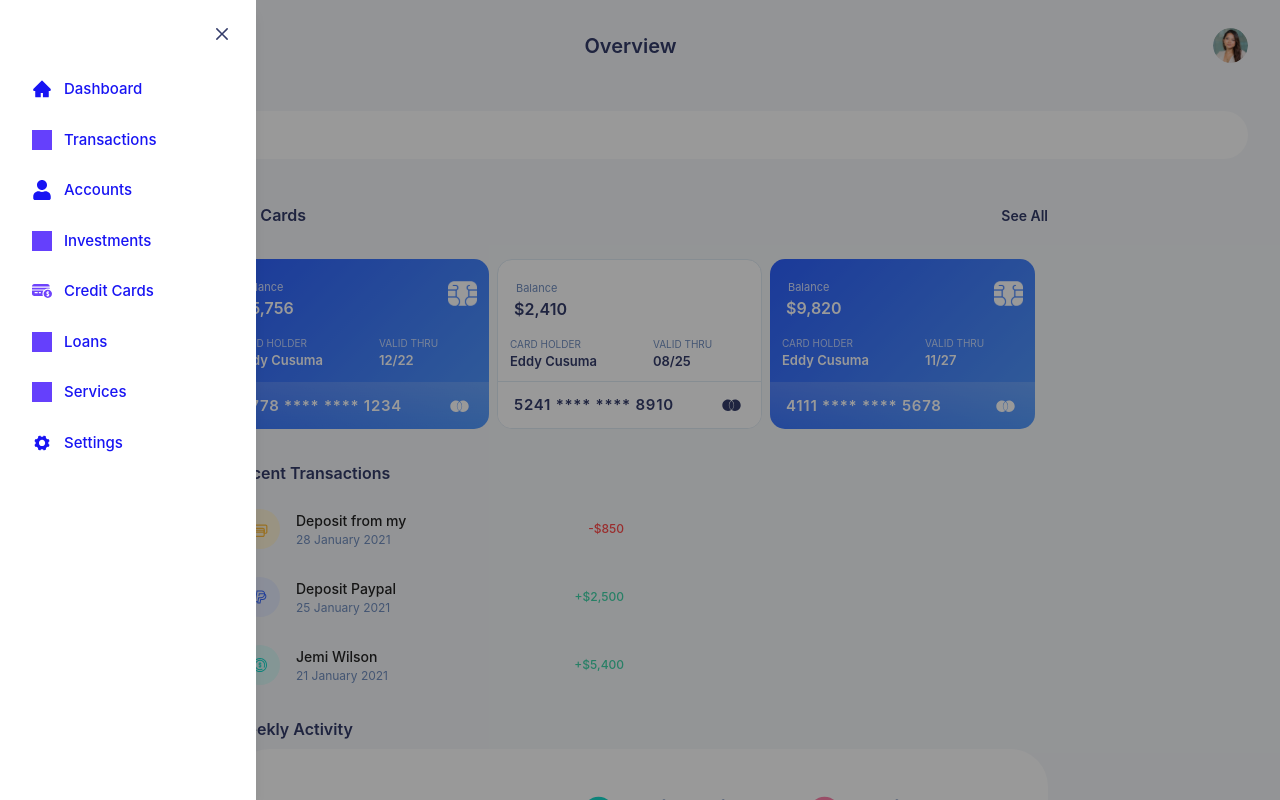
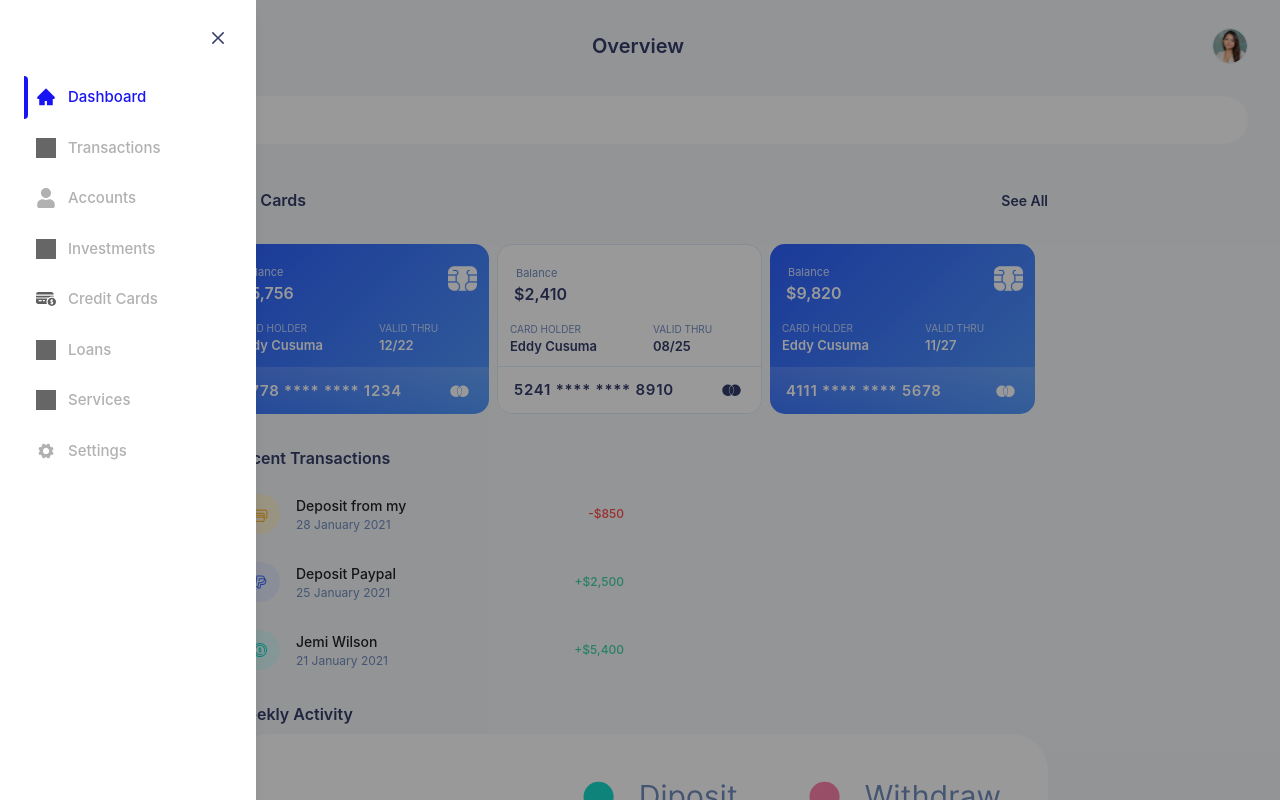
Before and after one commit to idowu113910/Fintech-Dashboard, a React (Vite) app: page / in a window 1280 px wide. Both pictures are taken after a click on the button 40 px from the left and 45 px from the top of the page. Shown: the top 800 px of the page. Built offline with nearby package versions, Linux system fonts and the light colour scheme; grey boxes are pictures that could not be loaded.

Commit message:
fixed dashboardlayout

```diff
--- a/src/pages/DashboardLayout.tsx
+++ b/src/pages/DashboardLayout.tsx
@@ -78,21 +78,23 @@ const menuItems: MenuItem[] = [
   },
 ];
 
-// SVG CSS filter tuned to tint images to #1814F3 for all states
-const BRAND_IMAGE_FILTER =
+// SVG filter tuned for active state (#1814F3)
+const ACTIVE_IMAGE_FILTER =
   "invert(13%) sepia(94%) saturate(7191%) hue-rotate(244deg) brightness(96%) contrast(106%)";
+
+// SVG filter tuned for unclicked/inactive state (#B1B1B1)
+const INACTIVE_IMAGE_FILTER =
+  "invert(78%) sepia(0%) saturate(0%) hue-rotate(180deg) brightness(88%) contrast(85%)";
 
 const DashboardLayout = () => {
   const [isMenuOpen, setIsMenuOpen] = useState(false);
   const [isVisible, setIsVisible] = useState(false);
   const location = useLocation();
 
-  // Shared state for the navbar profile picture
   const [navbarProfilePic, setNavbarProfilePic] = useState<string>(() => {
     return localStorage.getItem("user_profile_picture") || girl;
   });
 
-  // Event listener to reactively update the avatar when user saves in Settings
   useEffect(() => {
     const handleUpdate = () => {
       const updatedPic = localStorage.getItem("user_profile_picture");
@@ -137,35 +139,35 @@ const DashboardLayout = () => {
             type="button"
             onClick={() => setIsMenuOpen(true)}
             aria-label="Open menu"
+            className="p-1 hover:bg-gray-100 rounded-lg transition"
           >
-            <RxHamburgerMenu className="mt-1" />
+            <RxHamburgerMenu className="mt-1 text-2xl text-[#343C6A]" />
           </button>
 
           <h1 className="text-[20px] text-[#343C6A] font-semibold">
             {pageTitle}
           </h1>
 
-          {/* Dynamically updated profile picture */}
           <img
             src={navbarProfilePic}
             alt="User Profile"
-            className="w-8.75 h-8.75 rounded-full object-cover"
+            className="w-9 h-9 rounded-full object-cover border border-gray-200"
           />
         </div>
 
-        <div className="w-full px-4 mt-12">
+        <div className="w-full px-4 mt-8">
           <div className="relative w-full">
             <input
               type="text"
               placeholder="Search for something"
-              className="w-full h-12 rounded-[40px] py-3.5 pl-11 pr-11 outline-none bg-white placeholder:text-[13px] text-[#8BA3CB] font-normal"
+              className="w-full h-12 rounded-[40px] py-3.5 pl-11 pr-11 outline-none bg-white placeholder:text-[13px] text-[#8BA3CB] font-normal border border-transparent focus:border-[#1814F3] transition"
             />
-            <IoIosSearch className="absolute left-3.5 top-1/2 -translate-y-1/2 text-[#8BA3CB] pointer-events-none" />
+            <IoIosSearch className="absolute left-3.5 top-1/2 -translate-y-1/2 text-[#8BA3CB] text-xl pointer-events-none" />
           </div>
         </div>
       </div>
 
-      {/* Slide-in menu drawer */}
+      {/* Hamburger Menu Drawer */}
       {isMenuOpen && (
         <div className="fixed inset-0 z-50 flex">
           <div
@@ -183,14 +185,17 @@ const DashboardLayout = () => {
             <button
               type="button"
               onClick={handleClose}
-              className="self-end mb-4"
+              className="self-end mb-4 p-1 hover:bg-gray-100 rounded-lg transition"
               aria-label="Close menu"
             >
               <RxCross2 className="text-[#343C6A] text-xl" />
             </button>
 
             {menuItems.map((item) => {
-              const colorClass = "text-[#1814F3]";
+              const isActive = checkIsActive(item.path);
+              const textColorClass = isActive
+                ? "text-[#1814F3]"
+                : "text-[#B1B1B1]";
               const Icon = item.icon;
 
               return (
@@ -198,21 +203,31 @@ const DashboardLayout = () => {
                   key={item.path}
                   to={item.path}
                   onClick={handleClose}
-                  className={`flex items-center gap-3 font-medium text-[15px] py-2.5 px-2 rounded-lg hover:bg-[#F5F7FA] transition ${colorClass}`}
+                  className={`flex items-center gap-3 font-medium text-[15px] py-2.5 px-3 rounded-lg hover:bg-[#F5F7FA] transition relative ${textColorClass}`}
                 >
+                  {/* Active Indicator Line */}
+                  {isActive && (
+                    <span className="absolute left-0 top-0 bottom-0 w-1 bg-[#1814F3] rounded-r-md" />
+                  )}
+
+                  {/* Dynamic Image or Icon */}
                   {item.isImage ? (
                     <img
                       src={item.icon as string}
                       alt=""
                       className="w-5 h-5 shrink-0 transition-all duration-200"
                       style={{
-                        filter: BRAND_IMAGE_FILTER,
+                        filter: isActive
+                          ? ACTIVE_IMAGE_FILTER
+                          : INACTIVE_IMAGE_FILTER,
                       }}
                     />
                   ) : (
-                    <Icon className={`w-5 h-5 shrink-0 ${colorClass}`} />
+                    <Icon className={`w-5 h-5 shrink-0 ${textColorClass}`} />
                   )}
-                  <span className={colorClass}>{item.label}</span>
+
+                  {/* Text Label */}
+                  <span className={textColorClass}>{item.label}</span>
                 </Link>
               );
             })}
```
